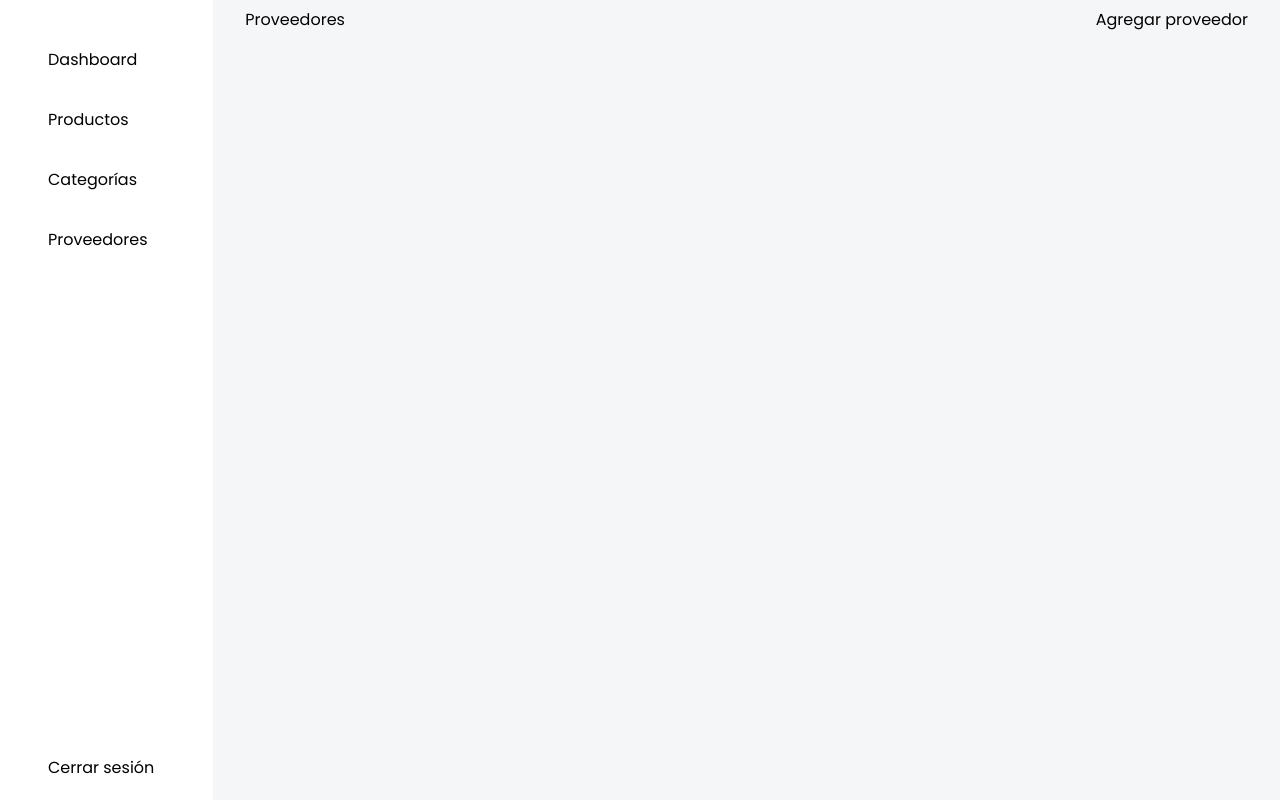
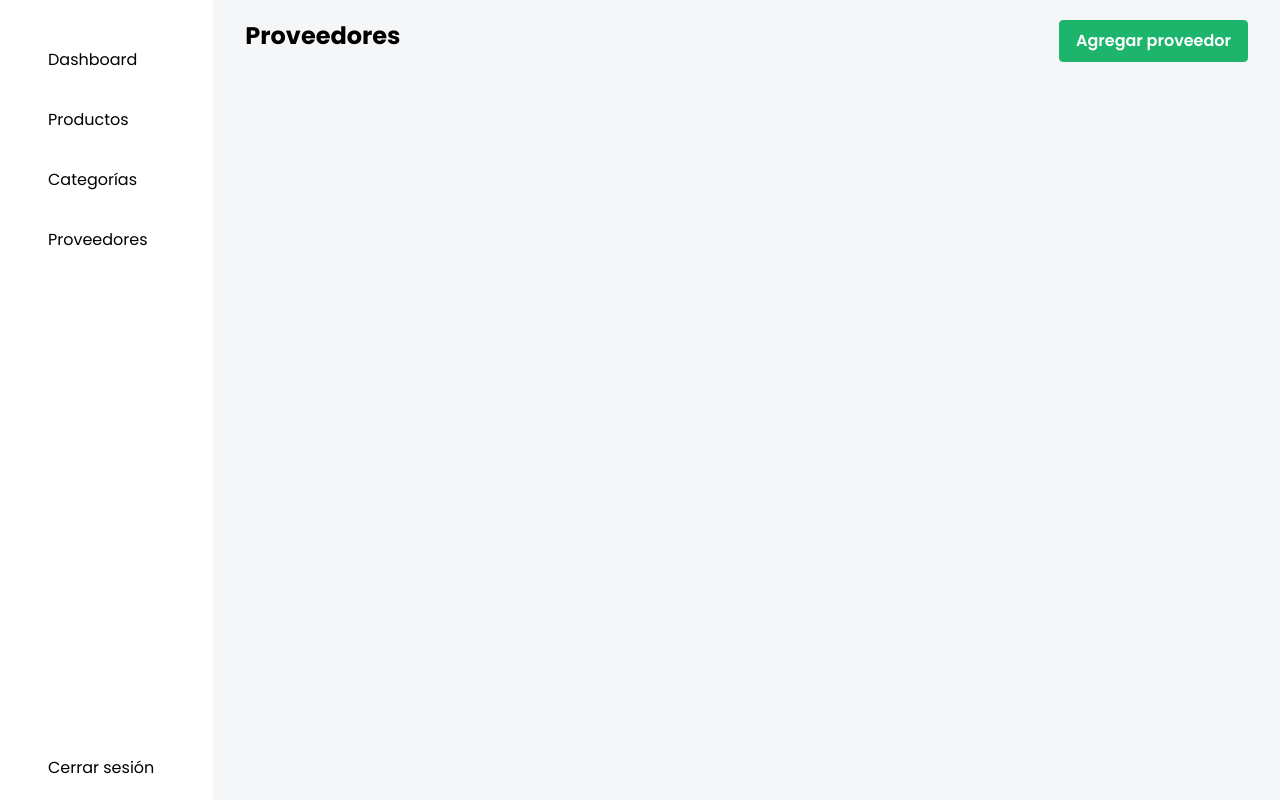
Before and after one commit to conradcrm/vivero-app-web, a React (Create React App) app: page /provider in a window 1280 px wide. Built offline with nearby package versions, Linux system fonts and the light colour scheme.

Commit message:
feat (routes) All routes to create

```diff
--- a/src/App.js
+++ b/src/App.js
@@ -1,13 +1,26 @@
-import './App.css';
-import './index.css';
+import "./App.css";
+import "./index.css";
 import Layout from "./layout";
 import ModuleRoutes from "./routes";
+import FormRoutes from "./routes/forms";
+import { useLocation } from "react-router-dom";
+import LayoutAction from "./layout/action";
 
 function App() {
+  let location = useLocation();
+  let route = location.pathname;
   return (
-    <Layout>
-    <ModuleRoutes />
-  </Layout>
+    <>
+      {!route.includes('create') && !route.includes('edit')  ? (
+        <Layout>
+          <ModuleRoutes />
+        </Layout>
+      ) : (
+        <LayoutAction>
+          <FormRoutes />
+        </LayoutAction>
+      )}
+    </>
   );
 }
 
--- /dev/null
+++ b/src/component/buttons/goBack/index.js
@@ -0,0 +1,15 @@
+import React from "react";
+import { IoIosArrowBack } from "react-icons/io";
+
+export default function ButtonGoBack({goBack}) {
+
+  return (
+    <button
+      onClick={goBack}
+      className="flex self-center ml-8 px-4 py-1 rounded text-sm hover:underline"
+    >
+      <IoIosArrowBack className="self-center mr-1" />
+      <p>regresar</p>
+    </button>
+  );
+}
--- /dev/null
+++ b/src/component/forms/category/index.js
@@ -0,0 +1,9 @@
+import React from 'react'
+
+export default function CategoryForm() {
+    return (
+        <div className="">
+            categoria
+        </div>
+    )
+}
--- /dev/null
+++ b/src/component/forms/plant/index.js
@@ -0,0 +1,9 @@
+import React from 'react'
+
+export default function PlantForm() {
+    return (
+        <div>
+            plantas
+        </div>
+    )
+}
--- /dev/null
+++ b/src/component/forms/provider/index.js
@@ -0,0 +1,9 @@
+import React from 'react'
+
+export default function ProviderForm() {
+    return (
+        <div>
+            proveedor
+        </div>
+    )
+}
--- a/src/component/headerbar/index.js
+++ b/src/component/headerbar/index.js
@@ -1,12 +1,16 @@
 import React from "react";
-export default function HeaderBar({module, name, isHidden}) {
+import { Link } from "react-router-dom";
+export default function HeaderBar({module, name, isHidden, route}) {
+
   return (
     <div>
-      <div class="flex justify-between">
-        <h3>{module}</h3>
-        <button className={`${isHidden ? "invisible" : "visible"}`}>
+      <div className="flex justify-between">
+        <h3 className="font-bold text-2xl">{module}</h3>
+        <Link to={route} className={`${isHidden ? "invisible" : "visible"}`}>
+          <button className="bg-b_green px-4 font-semibold py-2 rounded text-white border-b_green border hover:bg-white hover:text-black">
             {name}
-        </button>
+          </button>
+        </Link>
       </div>
     </div>
   );
--- /dev/null
+++ b/src/layout/action/index.js
@@ -0,0 +1,18 @@
+import React from "react";
+import { useHistory } from "react-router";
+import ButtonGoBack from "../../component/buttons/goBack";
+
+export default function LayoutAction(props) {
+  let history = useHistory();
+
+  return (
+    <div className="bg-ligth_gray h-screen">
+      <div className= "w-full h-14 flex">
+        <ButtonGoBack goBack={history.goBack}/>
+      </div>
+      <div className="flex justify-center items-center m-2 h-full">
+        {props.children}
+      </div>
+    </div>
+  );
+}
--- a/src/layout/index.js
+++ b/src/layout/index.js
@@ -5,7 +5,7 @@ export default function Layout(props) {
   return (
     <div className="bg-ligth_gray grid grid-cols-6 h-screen">
       <Sidebar />
-      <div className="col-span-5 h-full overflow-y-auto bg-ligth_gray pt-2 px-8">
+      <div className="col-span-5 h-full overflow-y-auto bg-ligth_gray pt-5 px-8">
         {props.children}
       </div>
     </div>
--- a/src/pages/category/index.js
+++ b/src/pages/category/index.js
@@ -4,7 +4,7 @@ import HeaderBar from '../../component/headerbar'
 export default function Category() {
     return (
         <div className="">
-            <HeaderBar module="Categoría" name= "Agregar categoría" isHidden={false}/>
+            <HeaderBar module="Categoría" name= "Agregar categoría" isHidden={false} route="/category/create"/>
         </div>
     )
 }
--- a/src/pages/plant/index.js
+++ b/src/pages/plant/index.js
@@ -4,7 +4,7 @@ import HeaderBar from '../../component/headerbar'
 export default function Plant() {
     return (
         <div>
-            <HeaderBar module="Plantas" name= "Agregar plantas" isHidden={false}/>
+            <HeaderBar module="Plantas" name= "Agregar planta" isHidden={false} route="/plants/create"/>
         </div>
     )
 }
--- a/src/pages/provider/index.js
+++ b/src/pages/provider/index.js
@@ -4,7 +4,7 @@ import HeaderBar from '../../component/headerbar'
 export default function Provider() {
     return (
         <div>
-            <HeaderBar module="Proveedores" name= "Agregar proveedor" isHidden={false}/>
+            <HeaderBar module="Proveedores" name= "Agregar proveedor" isHidden={false} route="/provider/create"/>
         </div>
     )
 }
--- /dev/null
+++ b/src/routes/forms/index.js
@@ -0,0 +1,15 @@
+import React from 'react'
+import { Route, Switch } from 'react-router-dom'
+import CategoryForm from '../../component/forms/category'
+import PlantForm from '../../component/forms/plant'
+import ProviderForm from '../../component/forms/provider'
+
+export default function FormRoutes() {
+    return (
+        <Switch>
+            <Route path="/category/create" component={CategoryForm}/>
+            <Route path="/plant/create" component={PlantForm}/>
+            <Route path="/provider/create" component={ProviderForm}/>
+        </Switch>
+    )
+}
```
